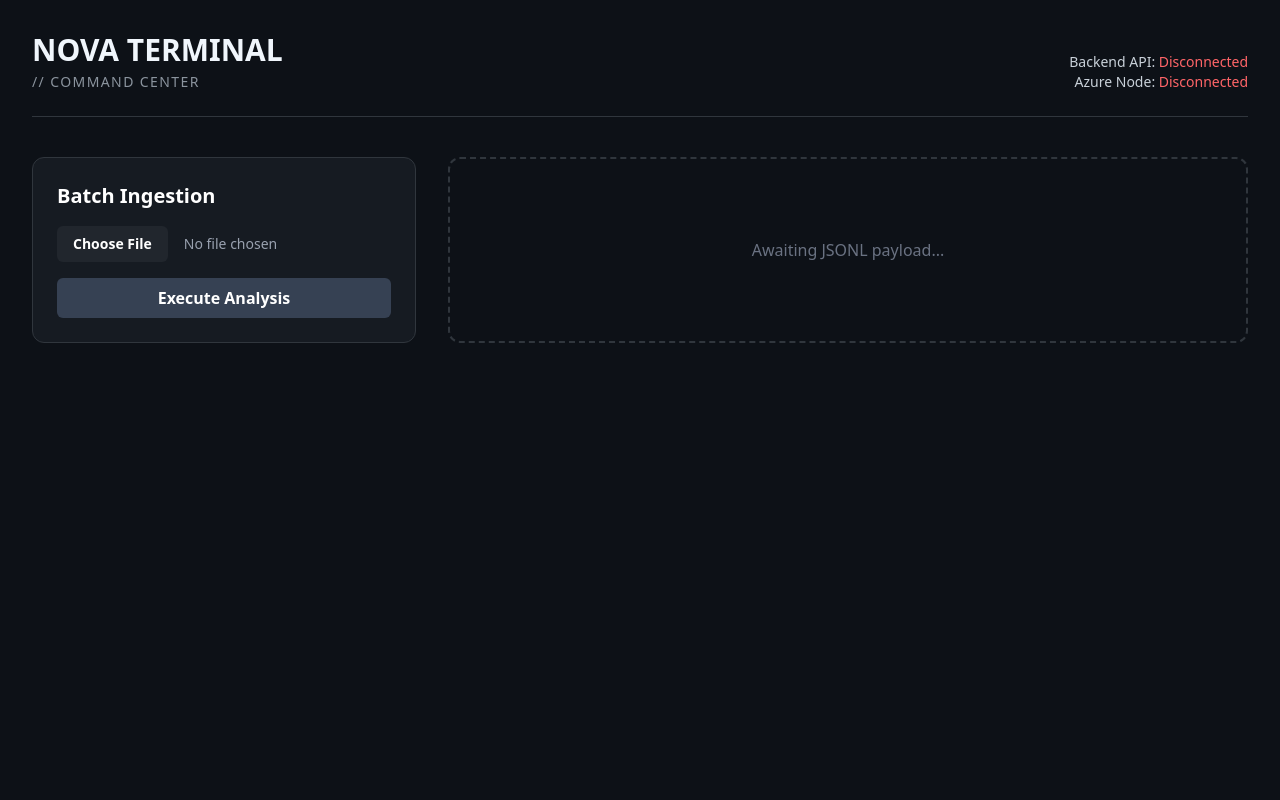
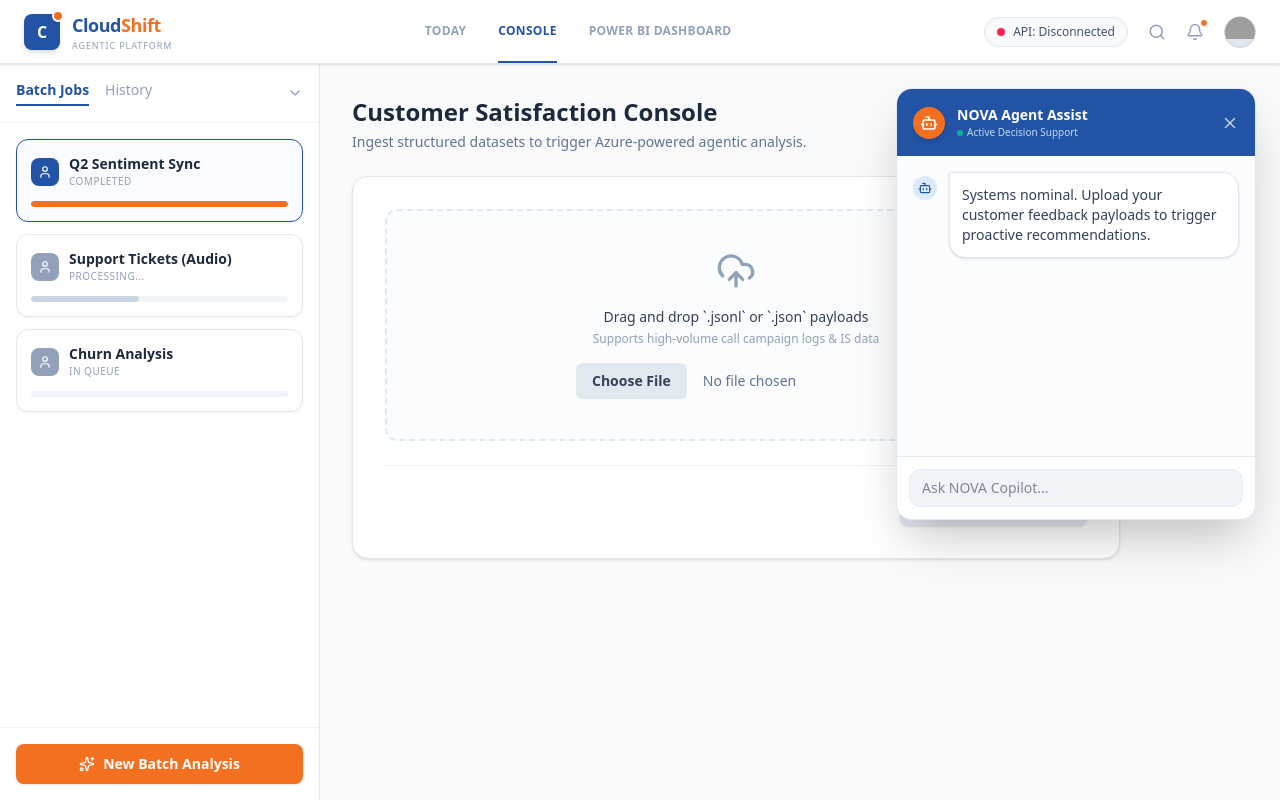
Before and after one commit to oumeyma-radhouani/Agentic-Platform, a Next.js app in the folder frontend/: page / in a window 1280 px wide. Built offline with nearby package versions, Linux system fonts and the light colour scheme; no server answers; grey boxes are pictures that could not be loaded.

Commit message:
updated the ui ( placeholder for now )

```diff
--- a/frontend/app/layout.tsx
+++ b/frontend/app/layout.tsx
@@ -2,8 +2,8 @@ import "./globals.css";
 import type { Metadata } from "next";
 
 export const metadata: Metadata = {
-  title: "NOVA - Agentic Platform",
-  description: "Agentic Platform UI",
+  title: "NOVA Agentic CRM",
+  description: "Enterprise AI Platform",
 };
 
 export default function RootLayout({
@@ -13,7 +13,7 @@ export default function RootLayout({
 }) {
   return (
     <html lang="en">
-      <body className="antialiased bg-[#0d1117] text-[#c9d1d9]">
+      <body className="antialiased bg-slate-50 text-slate-900 h-screen overflow-hidden">
         {children}
       </body>
     </html>
--- a/frontend/app/page.tsx
+++ b/frontend/app/page.tsx
@@ -1,141 +1,257 @@
 "use client";
 
 import { useState, useEffect } from "react";
+import { UploadCloud, LayoutDashboard, MessageSquare, BarChart3, Settings, Bell, Search, User, Bot, X, CheckCircle2, ChevronDown, Sparkles } from "lucide-react";
 
 export default function Dashboard() {
+  const [activeTab, setActiveTab] = useState("CONSOLE");
+  const [showAssist, setShowAssist] = useState(true);
   const [backendStatus, setBackendStatus] = useState("Connecting...");
-  const [azureStatus, setAzureStatus] = useState("Checking...");
   const [file, setFile] = useState<File | null>(null);
   const [loading, setLoading] = useState(false);
   const [results, setResults] = useState<any>(null);
 
-  // Ping the FastAPI Health endpoint on load
   useEffect(() => {
     fetch("http://localhost:8000/api/health")
       .then((res) => res.json())
-      .then((data) => {
-        setBackendStatus(data.status === "online" ? "Nominal" : "Offline");
-        setAzureStatus(data.azure_ready ? "Connected" : "Missing Keys");
-      })
-      .catch(() => {
-        setBackendStatus("Disconnected");
-        setAzureStatus("Disconnected");
-      });
+      .then((data) => setBackendStatus(data.status === "online" ? "Connected" : "Offline"))
+      .catch(() => setBackendStatus("Disconnected"));
   }, []);
 
   const handleUpload = async (e: React.FormEvent) => {
     e.preventDefault();
     if (!file) return;
-
     setLoading(true);
     const formData = new FormData();
     formData.append("file", file);
 
     try {
-      const res = await fetch("http://localhost:8000/api/batch", {
-        method: "POST",
-        body: formData,
-      });
+      const res = await fetch("http://localhost:8000/api/batch", { method: "POST", body: formData });
       const data = await res.json();
       setResults(data.data);
+      setShowAssist(true);
     } catch (error) {
       console.error(error);
-      alert("Failed to connect to FastAPI backend.");
     }
     setLoading(false);
   };
 
   return (
-    <div className="min-h-screen bg-[#0d1117] text-[#c9d1d9] p-8 font-sans">
-      {/* Header */}
-      <header className="flex justify-between items-end mb-10 border-b border-[#30363d] pb-6">
+    <div className="flex flex-col h-screen w-full bg-[#f8fafc] font-sans overflow-hidden">
+
+      {/* 1. TOP NAVIGATION (CloudShift Brand Blue Header) */}
+      <header className="h-16 bg-white border-b border-slate-200 flex items-center justify-between px-6 shadow-sm z-20 shrink-0">
+        <div className="flex items-center gap-3">
+          {/* Cloud Logo Icon using brand blue & orange */}
+          <div className="w-9 h-9 bg-[#2353a4] rounded-lg flex items-center justify-center text-white font-bold shadow-md relative">
+            C
+            <span className="absolute -top-1 -right-1 w-3 h-3 bg-[#f37021] rounded-full border-2 border-white"></span>
+          </div>
           <div>
-          <h1 className="text-3xl font-bold text-[#f0f6fc]">NOVA TERMINAL</h1>
-          <p className="text-[#8b949e] tracking-widest text-sm mt-1 uppercase">
-            // Command Center
-          </p>
+            <span className="font-bold text-[#2353a4] text-lg tracking-tight">Cloud<span className="text-[#f37021]">Shift</span></span>
+            <span className="block text-[9px] text-slate-400 font-medium tracking-widest uppercase">Agentic Platform</span>
           </div>
-        <div className="text-right">
-          <p className="text-sm">
-            Backend API: <span className={backendStatus === "Nominal" ? "text-green-400" : "text-red-400"}>{backendStatus}</span>
-          </p>
-          <p className="text-sm">
-            Azure Node: <span className={azureStatus === "Connected" ? "text-blue-400" : "text-red-400"}>{azureStatus}</span>
-          </p>
+        </div>
+
+        {/* Center Tabs */}
+        <div className="hidden md:flex items-center gap-8 h-full">
+          <Tab label="TODAY" active={activeTab === "TODAY"} onClick={() => setActiveTab("TODAY")} />
+          <Tab label="CONSOLE" active={activeTab === "CONSOLE"} onClick={() => setActiveTab("CONSOLE")} />
+          <Tab label="POWER BI DASHBOARD" active={activeTab === "POWER BI"} onClick={() => setActiveTab("POWER BI")} />
+        </div>
+
+        {/* Right Actions */}
+        <div className="flex items-center gap-5">
+          <div className="flex items-center gap-2 text-xs font-medium text-slate-600 bg-slate-50 px-3 py-1.5 rounded-full border border-slate-200">
+            <span className={`w-2 h-2 rounded-full ${backendStatus === "Connected" ? 'bg-emerald-500' : 'bg-rose-500'}`}></span>
+            API: {backendStatus}
+          </div>
+          <Search size={18} className="text-slate-400 hover:text-slate-600 cursor-pointer" />
+          <div className="relative cursor-pointer">
+            <Bell size={18} className="text-slate-400 hover:text-slate-600" />
+            <span className="absolute -top-1 -right-1 w-2 h-2 bg-[#f37021] rounded-full border border-white"></span>
+          </div>
+          <div className="w-8 h-8 rounded-full bg-slate-200 border border-slate-300 overflow-hidden cursor-pointer">
+            <img src="https://api.dicebear.com/7.x/avataaars/svg?seed=CloudShiftAdmin" alt="User" />
+          </div>
         </div>
       </header>
 
-      {/* Main Content Grid */}
-      <div className="grid grid-cols-1 lg:grid-cols-3 gap-8">
+      {/* MAIN LAYOUT */}
+      <div className="flex-1 flex overflow-hidden relative">
 
-        {/* Upload Column */}
-        <div className="lg:col-span-1 bg-[#161b22] p-6 rounded-xl border border-[#30363d]">
-          <h2 className="text-xl font-bold text-white mb-4">Batch Ingestion</h2>
-          <form onSubmit={handleUpload} className="flex flex-col gap-4">
+        {/* 2. LEFT PANEL (Interaction Queue / History) */}
+        <aside className="w-80 bg-white border-r border-slate-200 flex flex-col shrink-0 z-10">
+          <div className="p-4 border-b border-slate-100 flex items-center justify-between">
+            <div className="flex gap-4">
+              <span className="text-sm font-semibold text-[#2353a4] border-b-2 border-[#2353a4] pb-1">Batch Jobs</span>
+              <span className="text-sm font-medium text-slate-400 pb-1 cursor-pointer hover:text-slate-600">History</span>
+            </div>
+            <ChevronDown size={16} className="text-slate-400" />
+          </div>
+
+          <div className="flex-1 overflow-y-auto p-4 space-y-3">
+            <QueueCard title="Q2 Sentiment Sync" status="Completed" capacity="100%" active={true} />
+            <QueueCard title="Support Tickets (Audio)" status="Processing..." capacity="42%" active={false} />
+            <QueueCard title="Churn Analysis" status="In Queue" capacity="0%" active={false} />
+          </div>
+
+          <div className="p-4 border-t border-slate-100">
+            <button className="w-full py-2.5 bg-[#f37021] hover:bg-[#d95d13] text-white text-sm font-semibold rounded-lg transition-colors shadow-sm flex items-center justify-center gap-2">
+              <Sparkles size={16} /> New Batch Analysis
+            </button>
+          </div>
+        </aside>
+
+        {/* 3. CENTER WORKSPACE */}
+        <main className="flex-1 overflow-y-auto p-8 relative">
+
+          <div className="flex justify-between items-center mb-6">
+             <div>
+               <h2 className="text-2xl font-bold text-slate-800">Customer Satisfaction Console</h2>
+               <p className="text-slate-500 text-sm mt-1">Ingest structured datasets to trigger Azure-powered agentic analysis.</p>
+             </div>
+          </div>
+
+          <div className="bg-white rounded-2xl shadow-sm border border-slate-200 p-8 max-w-3xl">
+            <form onSubmit={handleUpload} className="flex flex-col gap-6">
+              <div className="border-2 border-dashed border-slate-200 rounded-xl p-10 flex flex-col items-center justify-center bg-slate-50/50 hover:bg-slate-50 transition-colors cursor-pointer group">
+                <UploadCloud size={40} className="text-slate-400 group-hover:text-[#2353a4] transition-colors mb-4" />
+                <p className="text-sm text-slate-700 font-medium mb-1">Drag and drop `.jsonl` or `.json` payloads</p>
+                <p className="text-xs text-slate-400 mb-4">Supports high-volume call campaign logs & IS data</p>
                 <input
                   type="file"
                   accept=".json,.jsonl"
                   onChange={(e) => setFile(e.target.files?.[0] || null)}
-              className="block w-full text-sm text-gray-400 file:mr-4 file:py-2 file:px-4 file:rounded-md file:border-0 file:text-sm file:font-semibold file:bg-[#21262d] file:text-white hover:file:bg-[#30363d] cursor-pointer"
+                  className="block w-full max-w-xs text-sm text-slate-500 file:mr-4 file:py-2 file:px-4 file:rounded-md file:border-0 file:text-sm file:font-semibold file:bg-slate-200 file:text-slate-700 hover:file:bg-slate-300 cursor-pointer"
                 />
+              </div>
+
+              <div className="flex justify-end border-t border-slate-100 pt-4">
                 <button
                   type="submit"
                   disabled={!file || loading}
-              className="bg-[#238636] hover:bg-[#2ea043] disabled:bg-gray-700 text-white font-bold py-2 px-4 rounded-md transition-colors"
+                  className="bg-[#2353a4] hover:bg-[#1a4082] disabled:bg-slate-200 text-white font-medium py-2.5 px-6 rounded-lg transition-colors shadow-sm flex items-center gap-2"
                 >
-              {loading ? "NOVA is analyzing..." : "Execute Analysis"}
+                  {loading ? "Executing Pipeline..." : "Execute Batch Run"}
                 </button>
+              </div>
             </form>
           </div>
 
-        {/* Results Column */}
-        <div className="lg:col-span-2">
-          {loading && (
-            <div className="flex items-center justify-center h-full">
-              <div className="animate-pulse text-[#a371f7] text-lg font-mono">
-                Transmitting payload to Azure OpenAI...
+          {/* Results Cards */}
+          {results && !loading && (
+            <div className="mt-8 max-w-3xl grid grid-cols-3 gap-4 animate-in slide-in-from-bottom-4">
+              <div className="bg-white p-6 rounded-xl border border-slate-200 shadow-sm text-center">
+                <p className="text-slate-400 text-xs font-bold uppercase tracking-wider mb-1">Promoters</p>
+                <p className="text-3xl font-bold text-emerald-600">{results.summary_metrics.total_promoters}</p>
+              </div>
+              <div className="bg-white p-6 rounded-xl border border-slate-200 shadow-sm text-center">
+                <p className="text-slate-400 text-xs font-bold uppercase tracking-wider mb-1">Passives</p>
+                <p className="text-3xl font-bold text-amber-500">{results.summary_metrics.total_passives}</p>
+              </div>
+              <div className="bg-white p-6 rounded-xl border border-slate-200 shadow-sm text-center">
+                <p className="text-slate-400 text-xs font-bold uppercase tracking-wider mb-1">Detractors</p>
+                <p className="text-3xl font-bold text-rose-600">{results.summary_metrics.total_detractors}</p>
               </div>
             </div>
           )}
 
-          {results && !loading && (
-            <div className="space-y-6 animate-in fade-in duration-500">
+        </main>
 
-              {/* Agent Rationale Card */}
-              <div className="bg-[#1c2128] border-l-4 border-[#a371f7] p-6 rounded-r-xl shadow-lg">
-                <h3 className="text-[#a371f7] font-bold mb-2">✨ Agent Summary</h3>
-                <p className="text-gray-300">
-                  Successfully processed {results.summary_metrics.total_processed} records.
-                  Calculated Net Promoter Score (NPS) is <strong className="text-white">{results.summary_metrics.nps_score}</strong>.
+        {/* 4. FLOATING AI ASSISTANT (Brand Orange & Blue Widget) */}
+        {showAssist && (
+          <div className="absolute top-6 right-6 w-[360px] bg-white rounded-2xl shadow-2xl border border-slate-200 flex flex-col z-50 overflow-hidden animate-in slide-in-from-right-8 duration-300">
+
+            {/* Widget Header in Deep Enterprise Blue */}
+            <div className="bg-[#2353a4] p-4 flex items-center justify-between text-white">
+              <div className="flex items-center gap-3">
+                <div className="w-8 h-8 rounded-full bg-[#f37021] flex items-center justify-center shadow-md">
+                  <Bot size={18} className="text-white" />
+                </div>
+                <div>
+                  <h3 className="font-semibold text-sm">NOVA Agent Assist</h3>
+                  <p className="text-[10px] text-blue-200 flex items-center gap-1">
+                    <span className="w-1.5 h-1.5 rounded-full bg-emerald-400 animate-pulse"></span> Active Decision Support
                   </p>
                 </div>
+              </div>
+              <button onClick={() => setShowAssist(false)} className="text-white/70 hover:text-white transition-colors">
+                <X size={18} />
+              </button>
+            </div>
 
-              {/* Metrics Grid */}
-              <div className="grid grid-cols-3 gap-4">
-                <div className="bg-[#161b22] p-6 rounded-xl border border-[#30363d] text-center">
-                  <p className="text-[#8b949e] text-sm uppercase tracking-wider">Promoters</p>
-                  <p className="text-3xl font-bold text-green-400">{results.summary_metrics.total_promoters}</p>
+            {/* Chat Messages */}
+            <div className="p-4 bg-slate-50/50 flex-1 min-h-[300px] max-h-[400px] overflow-y-auto space-y-4">
+              <div className="flex gap-3">
+                 <div className="w-6 h-6 rounded-full bg-blue-100 flex items-center justify-center shrink-0 mt-1">
+                    <Bot size={14} className="text-[#2353a4]" />
                  </div>
-                <div className="bg-[#161b22] p-6 rounded-xl border border-[#30363d] text-center">
-                  <p className="text-[#8b949e] text-sm uppercase tracking-wider">Passives</p>
-                  <p className="text-3xl font-bold text-yellow-400">{results.summary_metrics.total_passives}</p>
-                </div>
-                <div className="bg-[#161b22] p-6 rounded-xl border border-[#30363d] text-center">
-                  <p className="text-[#8b949e] text-sm uppercase tracking-wider">Detractors</p>
-                  <p className="text-3xl font-bold text-red-400">{results.summary_metrics.total_detractors}</p>
+                 <div className="bg-white border border-slate-200 p-3 rounded-2xl rounded-tl-none shadow-sm text-sm text-slate-700">
+                   Systems nominal. Upload your customer feedback payloads to trigger proactive recommendations.
                  </div>
               </div>
 
+              {results && (
+                <div className="flex gap-3 animate-in fade-in zoom-in">
+                  <div className="w-6 h-6 rounded-full bg-blue-100 flex items-center justify-center shrink-0 mt-1">
+                    <Bot size={14} className="text-[#2353a4]" />
+                  </div>
+                  <div className="bg-white border border-slate-200 p-3 rounded-2xl rounded-tl-none shadow-sm text-sm text-slate-700">
+                    <p className="mb-2"><strong>Analysis complete:</strong> Processed {results.summary_metrics.total_processed} records. Current NPS is <span className="font-bold text-[#2353a4]">{results.summary_metrics.nps_score}</span>.</p>
+                    <div className="bg-orange-50 border border-orange-200 p-2.5 rounded-xl text-xs text-slate-800">
+                      <strong className="text-[#f37021] block mb-0.5">⚡ AI Recommendation:</strong>
+                      Initiate targeted follow-ups for the {results.summary_metrics.total_detractors} identified detractors.
+                    </div>
+                  </div>
+                </div>
+              )}
+            </div>
+
+            {/* Input Bar */}
+            <div className="p-3 bg-white border-t border-slate-200">
+              <input
+                type="text"
+                placeholder="Ask NOVA Copilot..."
+                className="w-full bg-slate-100 border border-slate-200 rounded-xl px-3 py-2 text-sm focus:ring-2 focus:ring-[#f37021] focus:bg-white outline-none transition-all"
+              />
+            </div>
           </div>
         )}
 
-          {!results && !loading && (
-            <div className="flex items-center justify-center h-full border-2 border-dashed border-[#30363d] rounded-xl text-gray-500">
-              Awaiting JSONL payload...
-            </div>
-          )}
-        </div>
       </div>
     </div>
   );
 }
+
+function Tab({ label, active, onClick }: any) {
+  return (
+    <div
+      onClick={onClick}
+      className={`h-full flex items-center text-xs font-bold tracking-wide cursor-pointer border-b-2 transition-colors ${active ? 'border-[#2353a4] text-[#2353a4]' : 'border-transparent text-slate-400 hover:text-slate-600'}`}
+    >
+      {label}
+    </div>
+  );
+}
+
+function QueueCard({ title, status, capacity, active }: any) {
+  return (
+    <div className={`p-3.5 rounded-xl border ${active ? 'border-[#2353a4] bg-blue-50/30' : 'border-slate-200 bg-white hover:border-slate-300'} cursor-pointer transition-all shadow-xs`}>
+      <div className="flex justify-between items-start mb-2">
+        <div className="flex items-center gap-2.5">
+          <div className={`w-7 h-7 rounded-lg flex items-center justify-center text-white text-xs ${active ? 'bg-[#2353a4]' : 'bg-slate-400'}`}>
+            <User size={14} />
+          </div>
+          <div>
+            <p className="text-sm font-semibold text-slate-800">{title}</p>
+            <p className="text-[10px] text-slate-400 font-medium uppercase tracking-wider">{status}</p>
+          </div>
+        </div>
+      </div>
+      <div className="w-full bg-slate-100 rounded-full h-1.5 mt-3 overflow-hidden">
+        <div className={`h-1.5 rounded-full ${active ? 'bg-[#f37021]' : 'bg-slate-300'}`} style={{ width: capacity }}></div>
+      </div>
+    </div>
+  );
+}
--- a/frontend/package.json
+++ b/frontend/package.json
@@ -9,6 +9,7 @@
     "lint": "eslint"
   },
   "dependencies": {
+    "lucide-react": "^1.28.0",
     "next": "16.3.0",
     "react": "19.2.8",
     "react-dom": "19.2.8"
```
Also changed, not shown: 1 other file (tests, documents, lock files or other folders). Lines whose indentation alone changed are shown as unchanged.
